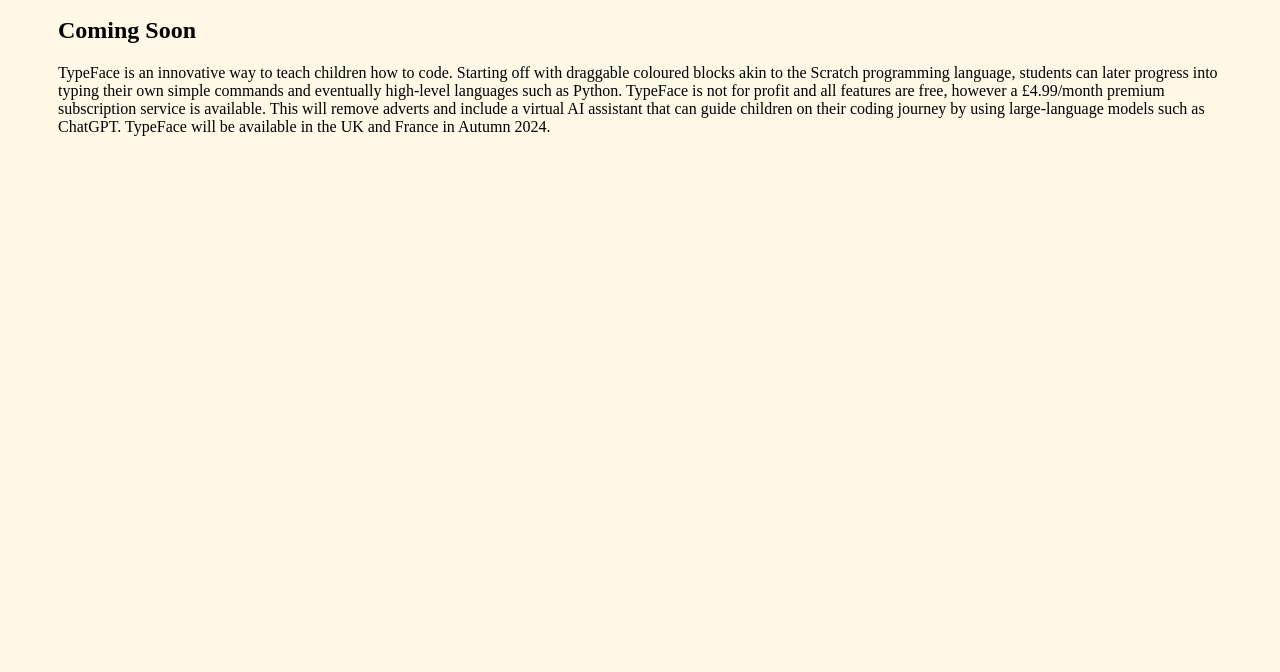
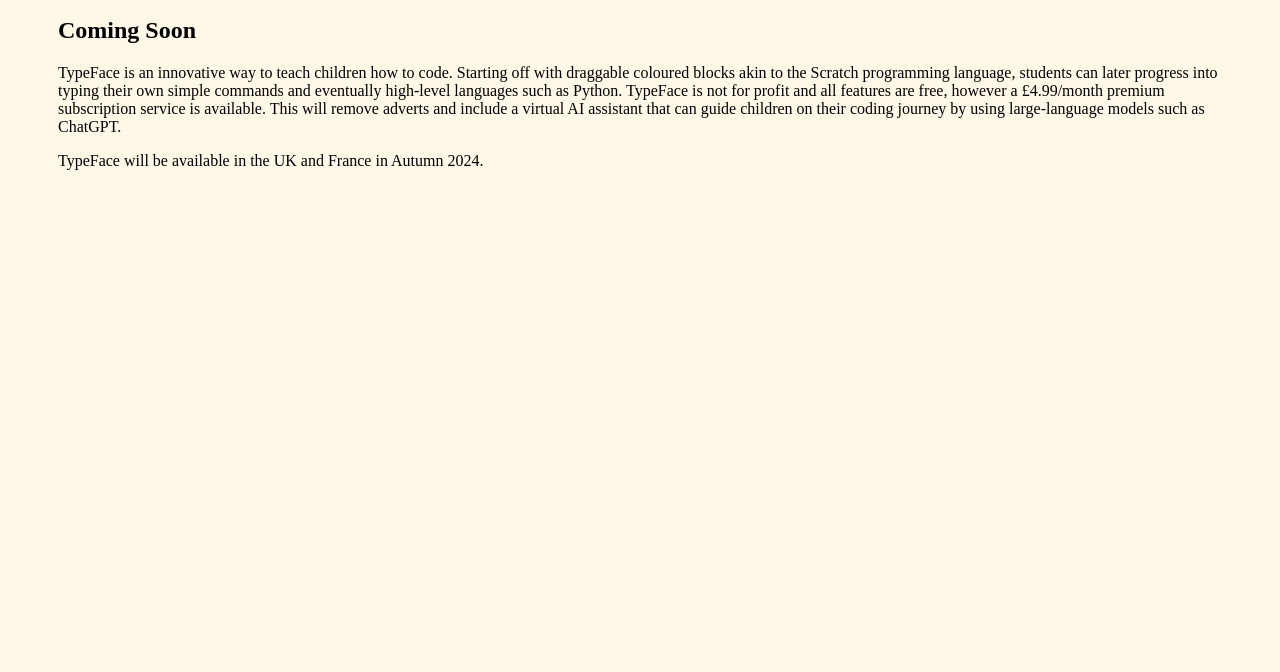
Before and after one commit to colexbuzzman/colexbuzzman.github.io, a plain HTML site: page index.html in a window 1280 px wide. Shown: the part 128-800 px from the top of the page. Drawn offline with Linux system fonts and the light colour scheme.

Commit message:
Fix dumb things

```diff
--- a/index.html
+++ b/index.html
@@ -1,20 +1,27 @@
 <html>
-
 	<head>
+		<style>
+			p {
+				font-family: Cascadia Mono;
+				font-size: 16px";
+			}
+		</style>
 	</head>
-
 		<body style = "padding: 50px; background-color: #fff8e7">
 
 			<h1 style = "font-family: Aachen; font-size: 48px"> TypeFace </h1>
 			<h2 style = "font-family: RO Spritendo; font-size: 24px"> Coming Soon </h2>
-			<p style = "font-family: Cascadia Mono; font-size: 16px"> TypeFace is an innovative way to teach children how to code.
+			<p > TypeFace is an innovative way to teach children how to code.
 				Starting off with draggable coloured blocks akin to the Scratch programming language, students can later
 				progress into typing their own simple commands and eventually high-level languages such as Python. TypeFace
 				is not for profit and all features are free, however a £4.99/month premium subscription service is available.
 				This will remove adverts and include a virtual AI assistant that can guide children on their coding journey
 				by using large-language models such as ChatGPT.
+			</p>
 
-				TypeFace will be available in the UK and France in Autumn 2024. </p>
+			<p>
+				TypeFace will be available in the UK and France in Autumn 2024.
+			</p>
 
 		</body>
 </html>
```
